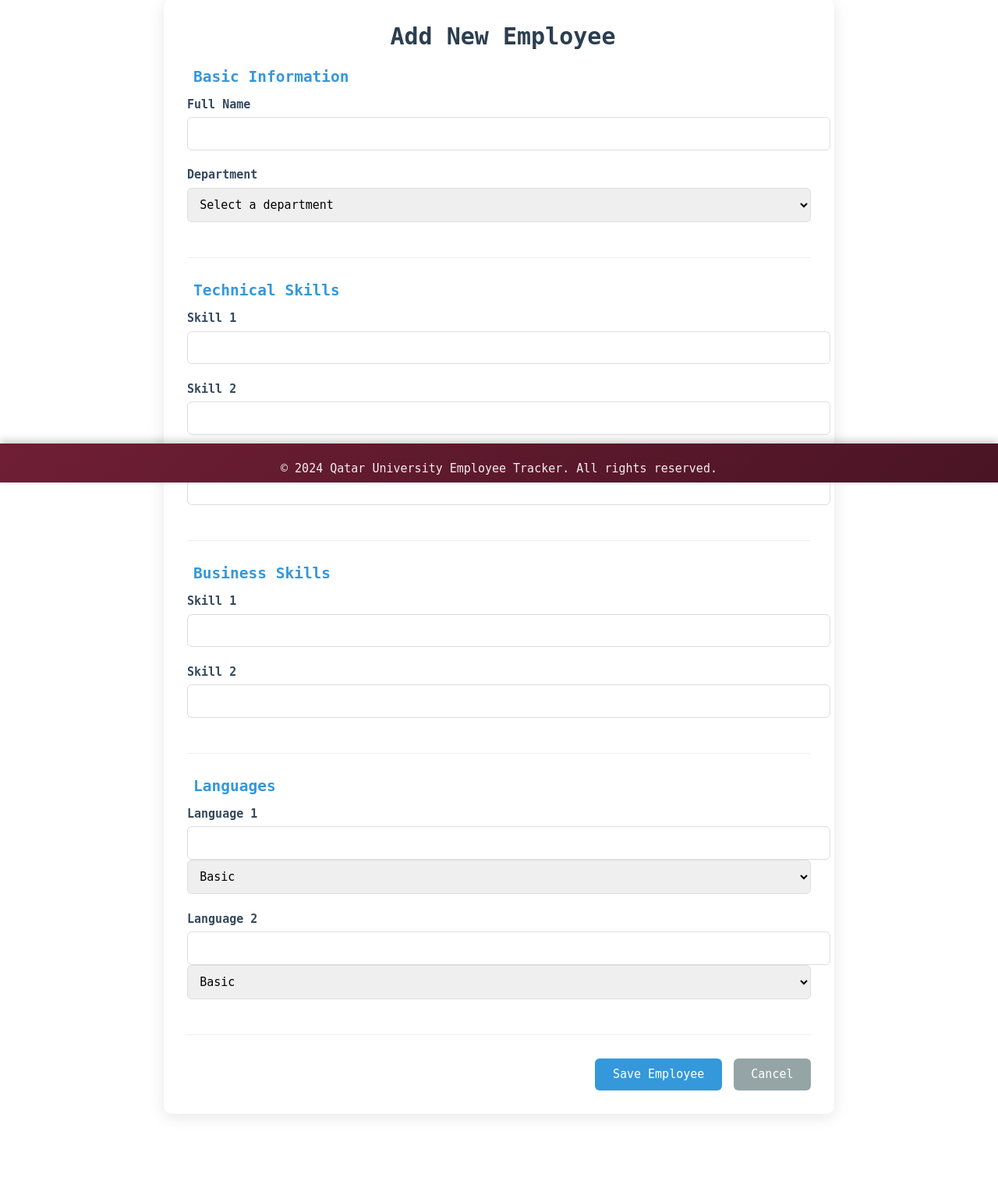
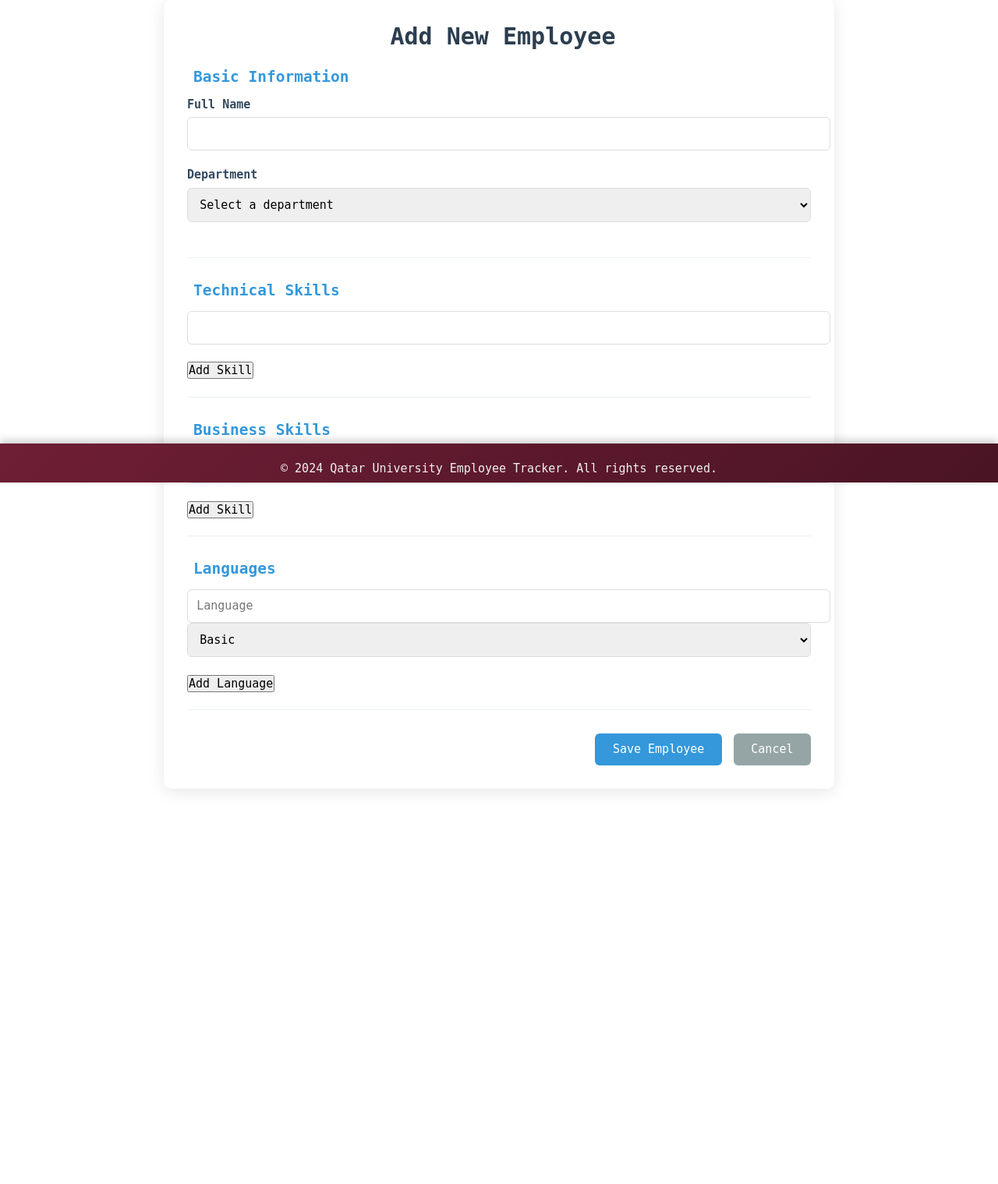
Before and after one commit to lea707/qataruni, a Flask app: page /employees/add in a window 1280 px wide. Shown: the part 181-1700 px from the top of the page at 78% size. After the commit the page ends 1197 px from the top, so only its background shows below. Run offline with Flask 3, Linux system fonts and the light colour scheme.

Commit message:
Refactor employee form and service to enhance skill input handling; remove deprecated employee data files and update routes for static file serving.

```diff
--- a/employees_data.txt
+++ /dev/null
@@ -1,37 +0,0 @@
-{
-    "employees": [
-        {
-            "id": 1,
-            "name": "lea el haj diab",
-            "department": "IT",
-            "skills": {
-                "Technical": [
-                    "a"
-                ],
-                "Business": [
-                    "d"
-                ],
-                "Languages": [
-                    "arabic (Basic)",
-                    "french (Intermediate)"
-                ]
-            }
-        },
-        {
-            "id": 2,
-            "name": "John Doe",
-            "department": "IT",
-            "skills": {
-                "Technical": [],
-                "Business": [],
-                "Languages": []
-            }
-        }
-    ],
-    "departments": [
-        "HR",
-        "IT",
-        "Finance",
-        "Research"
-    ]
-}
--- a/routes.py
+++ b/routes.py
@@ -3,6 +3,7 @@ from flask import render_template, request, redirect, url_for, flash
 from services.employee_service import EmployeeService
 from models.employee import EmployeeCollection
 employee_service = EmployeeService()
+from flask import send_from_directory
 
 def init_routes(app):
     @app.route('/')
@@ -82,3 +83,9 @@ def init_routes(app):
     def internal_error(error):
         app.logger.error(f"Server Error: {error}")
         return render_template('500.html'), 500
+
+    @app.route('/static/<path:filename>')
+    def custom_static(filename):
+       response = send_from_directory(app.static_folder, filename)
+       response.headers['Content-Type'] = 'text/css' if filename.endswith('.css') else None
+       return response
--- a/templates/base.html
+++ b/templates/base.html
@@ -4,7 +4,11 @@
     <meta charset="UTF-8">
     <meta name="viewport" content="width=device-width, initial-scale=1.0">
     <title>{% block title %}Employee Tracker{% endblock %}</title>
-    <link rel="stylesheet" href="{{ url_for('static', filename='styles/main.css') }}">
+    <link rel="stylesheet"
+    href="{{ url_for('static', filename='styles/main.css') }}"
+    type="text/css">
+
+    </style>
     {% block head %}{% endblock %}
 </head>
 <body class="{% block body_class %}{% endblock %}">
--- a/templates/departments/add.html
+++ b/templates/departments/add.html
@@ -6,6 +6,7 @@
     <div class="form-group">
         <label for="name">Department Name</label>
         <input type="text" id="name" name="name" required>
+
     </div>
     <button type="submit" class="btn">Save</button>
     <a href="{{ url_for('list_departments') }}" class="btn">Cancel</a>
--- a/templates/employees/add.html
+++ b/templates/employees/add.html
@@ -34,48 +34,30 @@
 
         <div class="form-section">
             <h2><i class="fas fa-cogs"></i> Technical Skills</h2>
+            <div id="technical-skills-container">
                 <div class="form-group">
-                <label>Skill 1</label>
-                <input type="text" name="technical_skill_1">
-            </div>
-            <div class="form-group">
-                <label>Skill 2</label>
-                <input type="text" name="technical_skill_2">
-            </div>
-            <div class="form-group">
-                <label>Skill 3</label>
-                <input type="text" name="technical_skill_3">
+                    <input type="text" name="technical_skills[]">
+
                 </div>
             </div>
-
+            <button type="button" onclick="addSkillField('technical-skills-container', 'technical_skills[]')">Add Skill</button>
+        </div>
         <div class="form-section">
             <h2><i class="fas fa-briefcase"></i> Business Skills</h2>
+            <div id="business-skills-container">
                 <div class="form-group">
-                <label>Skill 1</label>
-                <input type="text" name="business_skill_1">
-            </div>
-            <div class="form-group">
-                <label>Skill 2</label>
-                <input type="text" name="business_skill_2">
+                    <input type="text" name="business_skills[]">
+
                 </div>
             </div>
-
+            <button type="button" onclick="addSkillField('business-skills-container', 'business_skills[]')">Add Skill</button>
+        </div>
         <div class="form-section">
             <h2><i class="fas fa-language"></i> Languages</h2>
+            <div id="languages-container">
               <div class="form-group">
-                <label>Language 1</label>
-                <input type="text" name="language_1">
-                <select name="language_1_level">
-                    <option value="Basic">Basic</option>
-                    <option value="Intermediate">Intermediate</option>
-                    <option value="Fluent">Fluent</option>
-                    <option value="Native">Native</option>
-                </select>
-            </div>
-            <div class="form-group">
-                <label>Language 2</label>
-                <input type="text" name="language_2">
-                <select name="language_2_level">
+                <input type="text" name="language[]" placeholder="Language">
+                <select name="language_level[]">
                   <option value="Basic">Basic</option>
                   <option value="Intermediate">Intermediate</option>
                   <option value="Fluent">Fluent</option>
@@ -83,6 +65,9 @@
                 </select>
               </div>
             </div>
+            <button type="button" onclick="addLanguageField()">Add Language</button>
+          </div>
+
 
         <div class="form-actions">
             <button type="submit" class="btn btn-primary">
@@ -94,4 +79,20 @@
         </div>
     </form>
 </div>
+<script>
+    function addLanguageField() {
+      const container = document.getElementById('languages-container');
+      const field = document.createElement('div');
+      field.classList.add('form-group');
+      field.innerHTML = `
+        <input type="text" name="language[]" placeholder="Language">
+        <select name="language_level[]">
+          <option value="Basic">Basic</option>
+          <option value="Intermediate">Intermediate</option>
+          <option value="Fluent">Fluent</option>
+          <option value="Native">Native</option>
+        </select>`;
+      container.appendChild(field);
+    }
+    </script>
 {% endblock %}
--- a/templates/search.html
+++ b/templates/search.html
@@ -3,7 +3,7 @@
 {% block head %}
     {{ super() }}
     <link rel="stylesheet" href="{{ url_for('static', filename='styles/search.css') }}">
-    <link rel="stylesheet" href="https://cdnjs.cloudflare.com/ajax/libs/font-awesome/6.4.0/css/all.min.css">
+
 {% endblock %}
 
 {% block title %}Search Employees | Employee Skills Tracker{% endblock %}
```
Also changed, not shown: services/employee_service.py (+22 -27 lines), static/styles/main.css (renamed from templates/static/styles/main.css, +0 -16 lines), templates/employee_detail.html (deleted, +0 -10 lines), templates/employees.html (deleted, +0 -11 lines), tests/test_employee.py (+16 -7 lines), static/images/doha institute.png (renamed from templates/static/images/doha institute.png), static/styles/about.css (deleted), static/styles/employee_form.css (renamed from templates/static/styles/employee_form.css), static/styles/search.css (renamed from templates/static/styles/search.css), 1 other file. Lines whose indentation alone changed are shown as unchanged.
